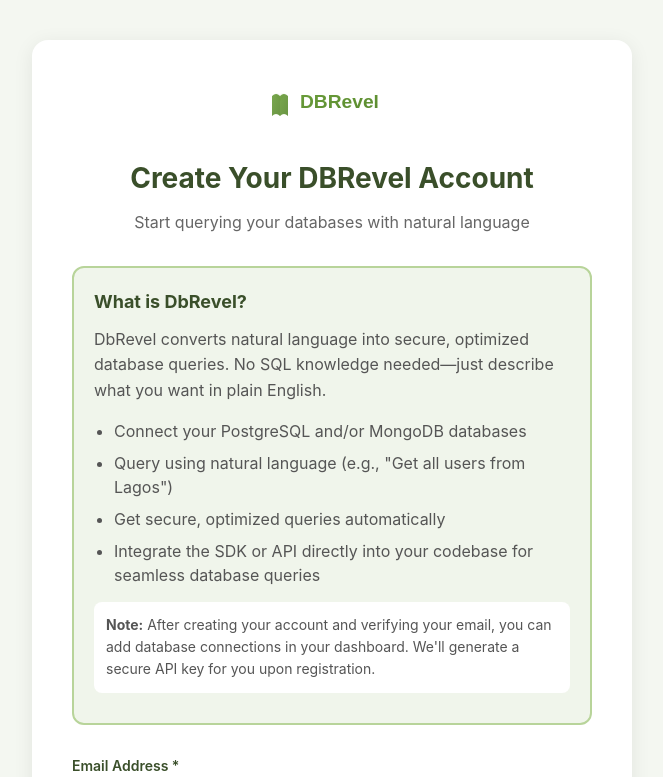
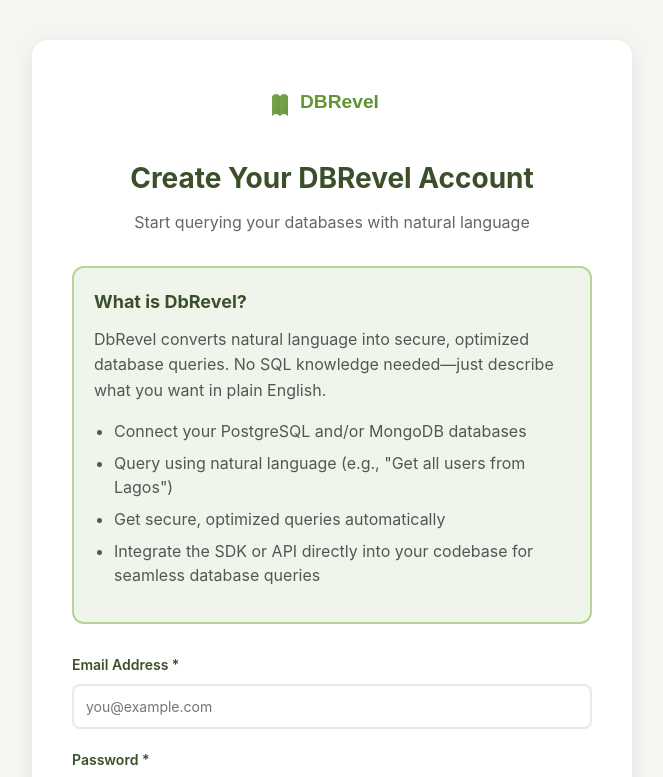
Before and after one commit to GodfreySam/dbrevel, a React (Vite) app in the folder frontend-react/: page /signup in a window 1280 px wide. Shown: the top 777 px of the page, without its empty margins (308-971 px from the left). Built offline with nearby package versions, Linux system fonts and the light colour scheme; no server answers.

Commit message:
[frontend]: remove signup note, let dashboard guide post-registration flow

```diff
--- a/frontend-react/src/pages/Signup/Signup.tsx
+++ b/frontend-react/src/pages/Signup/Signup.tsx
@@ -86,11 +86,6 @@
 							database queries
 						</li>
 					</ul>
-					<p className="info-note">
-						<strong>Note:</strong> After creating your account and verifying
-						your email, you can add database connections in your dashboard.
-						We'll generate a secure API key for you upon registration.
-					</p>
 				</div>
 
 				<form onSubmit={handleSubmit} className="signup-form">
```
